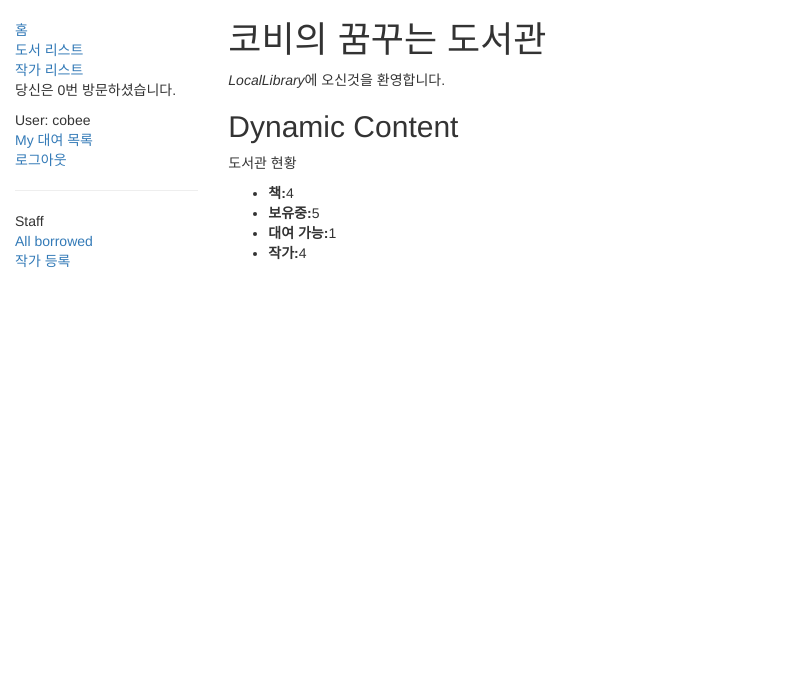
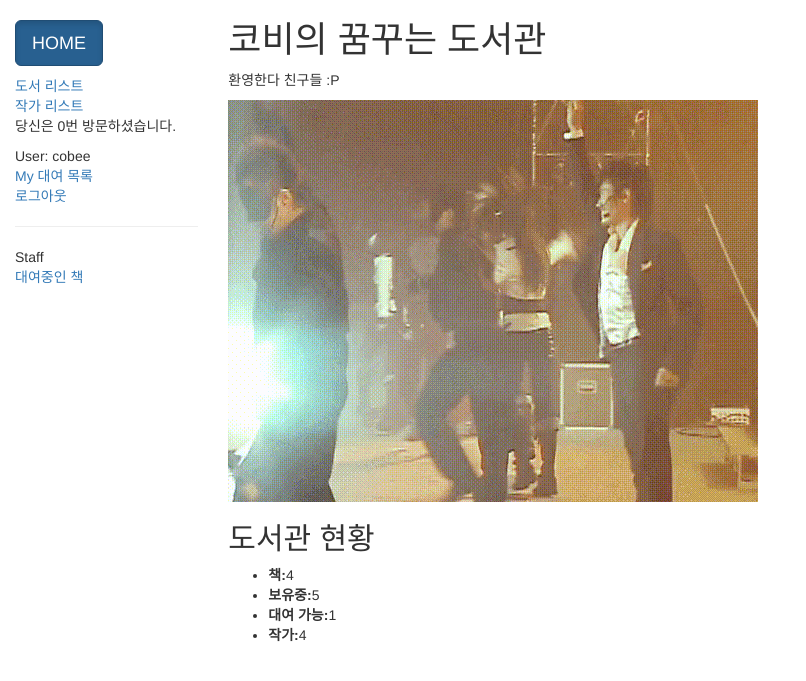
Before and after one commit to Covee/Library_Django, a Django app: page /catalog/ in a window 1280 px wide. Shown: the top 681 px of the page, without its empty margins (0-806 px from the left). Run offline with Django 3.2, Linux system fonts and the light colour scheme; a user stored in the database is signed in; data comes from the database, SQL or seed files in the repository; both versions use the stored data as it was after the commit; some libraries are stand-ins or nearby versions.

Commit message:
index 수정, perms 이해

```diff
--- a/Library/settings.py
+++ b/Library/settings.py
@@ -107,5 +107,9 @@ USE_TZ = True
 # https://docs.djangoproject.com/en/1.11/howto/static-files/
 
 STATIC_URL = '/static/'
+STATIC_ROOT = os.path.join(BASE_DIR, 'static')
 
 LOGIN_REDIRECT_URL = '/'
+
+MEDIA_URL = '/media/'
+MEDIA_ROOT = os.path.join(BASE_DIR, 'media')
--- a/catalog/templates/base_generic.html
+++ b/catalog/templates/base_generic.html
@@ -19,7 +19,7 @@
 			<div class = "col-sm-2">
 				{% block sidebar %}
 					<ul class = "sidebar-nav">
-					<li><a href="{% url 'index' %}">홈</a></li>
+					<li><a href="{% url 'index' %}" class="btn btn-primary btn-lg active" role="button" aria-pressed="true">HOME</a></li><p></p>
 					<li><a href="{% url 'books' %}">도서 리스트</a></li>
 					<li><a href="{% url 'authors' %}">작가 리스트</a></li>
 
@@ -40,8 +40,8 @@
 					<li>Staff</li>
 					{% if perms.catalog.can_mark_returned %}
 
-					<li><a href="{% url 'all-borrowed' %}">All borrowed</a></li>
-					<li><a href="{% url 'author-create' %}">작가 등록</a></li>
+					<li><a href="{% url 'all-borrowed' %}">대여중인 책</a></li>
+					<!-- <li><a href="{% url 'author-create' %}">작가 등록</a></li> -->
 					<!-- <li><a href="#">작가 수정</a></li> -->
 					<!-- <li><a href="#">작가 삭제</a></li> -->
 
--- a/catalog/templates/catalog/author_form.html
+++ b/catalog/templates/catalog/author_form.html
@@ -2,7 +2,7 @@
 
 {% block content %}
 
-
+<h1>작가 등록</h1>
 <form accept="" method="post">{% csrf_token %}
 	<table>
 		{{ form.as_table }}
--- a/catalog/templates/catalog/author_list.html
+++ b/catalog/templates/catalog/author_list.html
@@ -7,8 +7,8 @@
 		<ul>
 			{% for author in author_list %}
 			<li>
-				<strong><a href="{{ author.get_absolute_url }}">
-					{{ author.last_name }} {{ author.first_name }}</a></strong> ({{ author.date_of_birth }} ~
+				<h4><strong><a href="{{ author.get_absolute_url }}">
+					{{ author.last_name }} {{ author.first_name }}</a></strong></h4> ({{ author.date_of_birth }} ~
 					{% if author.date_of_death != None %}
 					{{ author.date_of_death }}
 					{% endif %})&ensp;&ensp;&ensp;
--- a/catalog/templates/index.html
+++ b/catalog/templates/index.html
@@ -1,12 +1,16 @@
 {% extends "base_generic.html" %}
 
+
 {% block content %}
+
 <h1>코비의 꿈꾸는 도서관</h1>
-<p><em>LocalLibrary</em>에 오신것을 환영합니다. </p>
+<p>환영한다 친구들 :P</p>
+{% load staticfiles %}
+<img src="{% static 'HI.gif' %}"/>
 
-<h2>Dynamic Content</h2>
+<h2>도서관 현황</h2>
 
-	<p>도서관 현황</p>
+	<!-- <p>도서관 현황</p> -->
 	<ul>
 		<li><strong>책:</strong>{{ num_books }}</li>
 		<li><strong>보유중:</strong>{{ num_instances }}</li>
--- a/catalog/views.py
+++ b/catalog/views.py
@@ -37,6 +37,7 @@ class BookDetailView(generic.DetailView):
 	model = Book
 
 
+# 이 ListView를 넣어주면서, perms를 쓰기 위해 html에서 {% author_list %} 로 가져다 쓸 수 있음
 class AuthorListView(generic.ListView):
 	model = Author
 
@@ -96,7 +97,7 @@ def renew_book_librarian(request, pk):
 class AuthorCreate(PermissionRequiredMixin, CreateView):
 	model = Author
 	fields = '__all__'
-	initial = {'date_of_death':'12/10/2016',}
+	# initial = {'date_of_death':'12/10/2016',}
 	permission_required = ('catalog.create_author')
 
 	# def get_context_data(self, **kwargs):
```
Also changed, not shown: catalog/static/HI.gif (added), catalog/static/kje.jpg (added), db.sqlite3.
